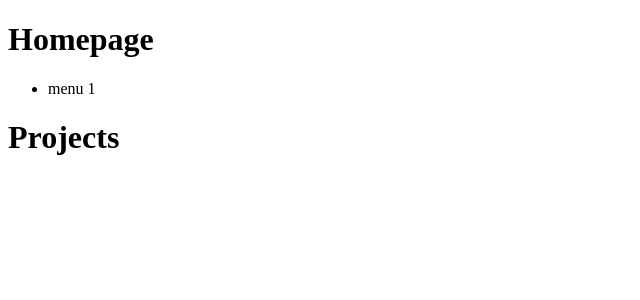
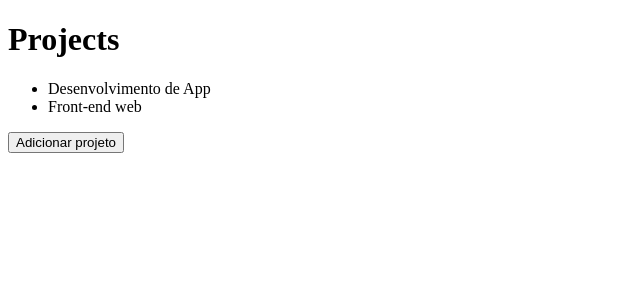
Before and after one commit to joaogamin/conceitos-react, a React app: page / in a window 1280 px wide. Shown: the top 300 px of the page, without its empty margins (0-640 px from the left). Built offline with nearby package versions, Linux system fonts and the light colour scheme.

Commit message:
Conceitos de estado e imutabilidade

```diff
--- a/src/App.js
+++ b/src/App.js
@@ -1,18 +1,22 @@
-import React from 'react';
+import React, { useState } from 'react';
 import Header from './components/Header';
 
 function App() {
+  const [projects, setProjects] = useState(['Desenvolvimento de App', 'Front-end web']);
 
+  function handleAddProject() {
+    //projects.push(`Novo Projeto ${Date.now()}`);
+    setProjects([...projects,`Novo Projeto ${Date.now()}`]);
+  }
   return (
     <>
-      <Header title="Homepage">
-        <ul>
-          <li>menu 1</li>
-        </ul>
-      </Header>
       <Header title="Projects" />
+      <ul>
+        {projects.map(project => <li key={project}>{project}</li>)}
+      </ul>
+
+      <button type="button" onClick={handleAddProject} >Adicionar projeto</button>
     </>
-
   );
 }
 
```
